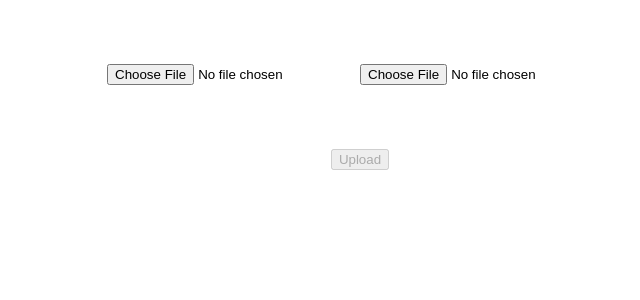
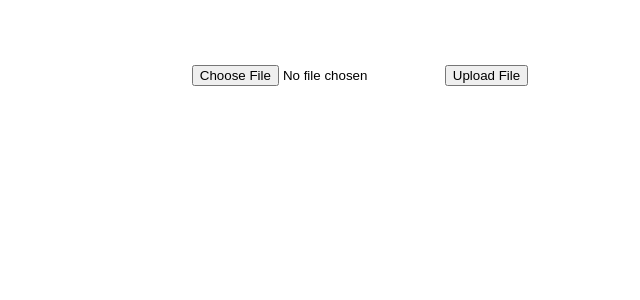
Before and after one commit to Chethanpoojar/JSON_to_EXCEL, a React (Create React App) app: page / in a window 1280 px wide. Shown: the top 300 px of the page, without its empty margins (280-920 px from the left). Built offline with nearby package versions, Linux system fonts and the light colour scheme.

Commit message:
file uploading ti firebase

```diff
--- a/package.json
+++ b/package.json
@@ -5,13 +5,14 @@
   "dependencies": {
     "@emotion/react": "^11.10.6",
     "@emotion/styled": "^11.10.6",
+    "@firebase/storage": "^0.11.2",
     "@mui/material": "^5.11.13",
     "@testing-library/jest-dom": "^5.16.5",
     "@testing-library/react": "^13.4.0",
     "@testing-library/user-event": "^13.5.0",
     "file-saver": "^2.0.5",
     "file-type": "^18.2.1",
-    "firebase": "^9.19.0",
+    "firebase": "^9.19.1",
     "react": "^18.2.0",
     "react-dom": "^18.2.0",
     "react-file-viewer": "^1.2.1",
--- a/src/App.js
+++ b/src/App.js
@@ -5,8 +5,8 @@ import OpenFile from "./openFile";
 function App() {
   return (
     <div className="App">
-      <JSONtoEXCEL />
-      {/* <OpenFile /> */}
+      {/* <JSONtoEXCEL /> */}
+      <OpenFile />
     </div>
   );
 }
--- a/src/openFile/index.jsx
+++ b/src/openFile/index.jsx
@@ -33,6 +33,7 @@ import {
 } from "firebase/storage";
 import { firebaseapp } from "./Firebase";
 import OpenModal from "./OpenModal";
+import { useCallback } from "react";
 
 const OpenFile = () => {
   const [file, setFile] = useState(null);
@@ -40,43 +41,52 @@ const OpenFile = () => {
   const [openModal, setopenModal] = useState(false);
   const [uploadProgress, setUploadProgress] = useState(null);
 
+  console.log(fileUrl, "fileUrlfileUrl");
+
   const handleFileChange = (event) => {
     setFile(event.target.files[0]);
   };
 
-  const handleUpload = async () => {
+  const handleUpload = useCallback(async () => {
     const storage = getStorage(firebaseapp);
-    const storageRef = storage.ref();
-    const fileRef = storageRef.child(file.name);
-    const uploadTask = fileRef.put(file);
-    // const storage = firebaseapp.storage();
-    // const fileRef = ref(storage, file.name);
-    // await uploadBytes(fileRef, file);
-    // const uploadTask = await uploadBytesResumable(fileRef, file);
+    const fileRef = ref(storage, file.name);
+    await uploadBytes(fileRef, file);
+    const uploadTask = await uploadBytesResumable(fileRef, file);
 
-    uploadTask.on(
-      "state_changed",
-      (snapshot) => {
-        const progress =
-          (snapshot.bytesTransferred / snapshot.totalBytes) * 100;
-        setUploadProgress(progress);
-      },
-      (error) => {
-        console.error(error);
-      },
-      () => {
-        window.alert("Upload complete!");
-      }
+    console.log("Step1");
+    const fileRef2 = storage.refFromURL(
+      `gs://${uploadTask?.bucket}/${uploadTask?.name}`
     );
 
-    const url = await getDownloadURL(fileRef);
-    setFileUrl(url);
+    console.log("Step2");
+    const downloadURL = await fileRef2.getDownloadURL();
+
+    console.log("Download URL:", downloadURL);
+    console.log("finished");
+  }, [file]);
+
+  const handleFileUpload = async (e) => {
+    e.preventDefault();
+    const storage = getStorage(firebaseapp);
+    const path = `/images/${file.name}`;
+    // const ref = storage.ref(path);
+    const fileRef = ref(storage, path);
+    // await uploadBytes(fileRef, file);
+    // await fileRef.put(file);
+    const uploadTask = await uploadBytesResumable(fileRef, file);
+    const URL =
+      uploadTask &&
+      `https://firebasestorage.googleapis.com/v0/b/show-file.appspot.com/o/${fileRef?.fullPath}?alt=media&token=${uploadTask?.downloadTokens}`;
+    setFileUrl(URL);
+    setFile(null);
+
+    console.log(uploadTask, "URL");
   };
 
   return (
-    <div>
+    <div style={{ marginTop: "4rem" }}>
       <input type="file" onChange={handleFileChange} accept=".jpg" />
-      <button onClick={handleUpload}>Upload File</button>
+      <button onClick={handleFileUpload}>Upload File</button>
       {/* {fileUrl && (
         <a href={fileUrl} target="_blank" rel="noopener noreferrer">
           Download File
@@ -87,12 +97,16 @@ const OpenFile = () => {
         <div>Upload progress: {uploadProgress.toFixed(2)}%</div>
       )}
 
-      {fileUrl && <button onClick={() => setopenModal(true)}>Open File</button>}
-      <OpenModal
-        isOpen={openModal}
-        fileUrl={fileUrl}
-        closeModal={() => setopenModal(false)}
-      />
+      <div>
+        {fileUrl && (
+          <button onClick={() => setopenModal(true)}>Open File</button>
+        )}
+        <OpenModal
+          isOpen={openModal}
+          fileUrl={fileUrl}
+          closeModal={() => setopenModal(false)}
+        />
+      </div>
     </div>
   );
 };
```
Also changed, not shown: 1 other file (tests, documents, lock files or other folders).
